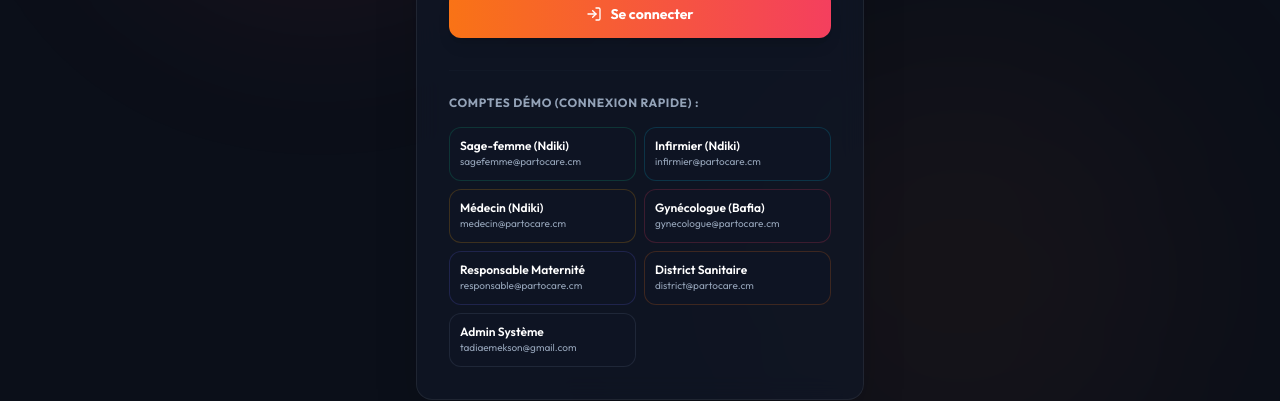
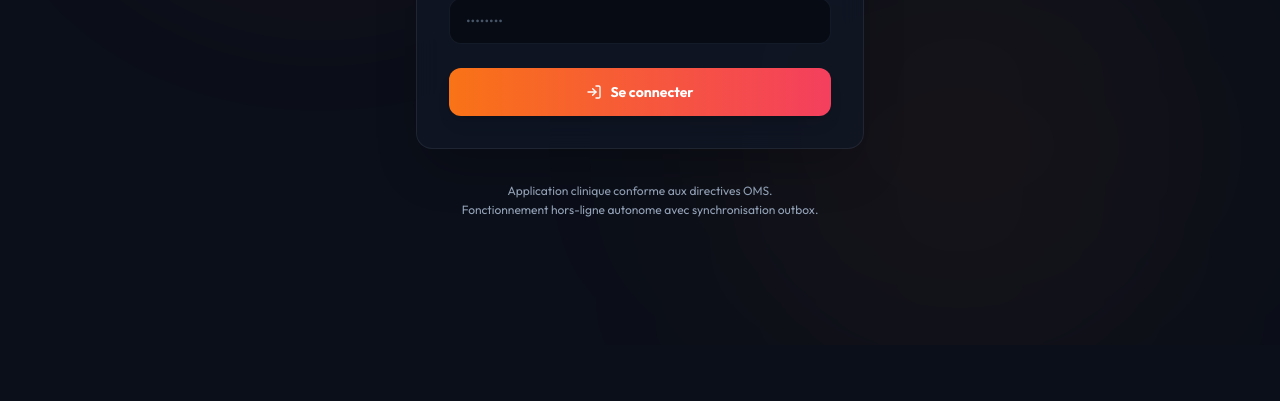
Before and after one commit to tadiaemekson/PARTOCARE, a React (Vite) app in the folder frontend/: page /#/login in a window 1280 px wide. Shown: the part 455-856 px from the top of the page. After the commit the page ends 800 px from the top, so only its background shows below. Built offline with nearby package versions, Linux system fonts and the light colour scheme; no server answers.

Commit message:
feat: remove quick demo accounts panel from login page

```diff
--- a/frontend/src/pages/LoginPage.tsx
+++ b/frontend/src/pages/LoginPage.tsx
@@ -40,31 +40,7 @@ export const LoginPage: React.FC = () => {
     }
   };
 
-  const handleQuickLogin = async (quickEmail: string) => {
-    setError(null);
-    setLoading(true);
-    try {
-      await login(quickEmail);
-      navigate('/');
-    } catch (err: any) {
-      if (err.message === "Identifiants incorrects ou compte inexistant.") {
-        setError(t('auth_error'));
-      } else {
-        setError(err.message || t('auth_failed'));
-      }
-      setLoading(false);
-    }
-  };
 
-  const quickRoles = [
-    { label: t('role_midwife'), email: 'sagefemme@partocare.cm', color: 'border-emerald-500/20 hover:border-emerald-500/50' },
-    { label: t('role_nurse'), email: 'infirmier@partocare.cm', color: 'border-cyan-500/20 hover:border-cyan-500/50' },
-    { label: t('role_physician'), email: 'medecin@partocare.cm', color: 'border-amber-500/20 hover:border-amber-500/50' },
-    { label: t('role_gynecologist'), email: 'gynecologue@partocare.cm', color: 'border-rose-500/20 hover:border-rose-500/50' },
-    { label: t('role_manager'), email: 'responsable@partocare.cm', color: 'border-indigo-500/20 hover:border-indigo-500/50' },
-    { label: t('role_district'), email: 'district@partocare.cm', color: 'border-orange-500/20 hover:border-orange-500/50' },
-    { label: t('role_admin'), email: 'tadiaemekson@gmail.com', color: 'border-slate-500/20 hover:border-slate-500/50' }
-  ];
 
   return (
     <div className="relative min-h-screen flex items-center justify-center bg-[#0b0f19] px-4 py-12 sm:px-6 lg:px-8 overflow-hidden font-sans">
@@ -168,25 +144,7 @@ export const LoginPage: React.FC = () => {
             </button>
           </form>
 
-          {/* Quick simulation cards */}
-          <div className="mt-8 pt-6 border-t border-brand-border/20">
-            <h3 className="text-xs font-bold text-slate-400 uppercase tracking-wider mb-4">
-              {t('demo_accounts')}
-            </h3>
-            <div className="grid grid-cols-1 sm:grid-cols-2 gap-2">
-              {quickRoles.map((role) => (
-                <button
-                  key={role.email}
-                  onClick={() => handleQuickLogin(role.email)}
-                  disabled={loading}
-                  className={`text-left p-2.5 bg-[#0e1423] border ${role.color} rounded-xl text-xs transition duration-150 flex flex-col justify-between group disabled:opacity-50`}
-                >
-                  <span className="font-semibold text-white group-hover:text-status-orange transition truncate">{role.label}</span>
-                  <span className="text-[10px] text-brand-muted truncate">{role.email}</span>
-                </button>
-              ))}
-            </div>
-          </div>
+
         </div>
 
         {/* Offline indicator footer notice */}
```
